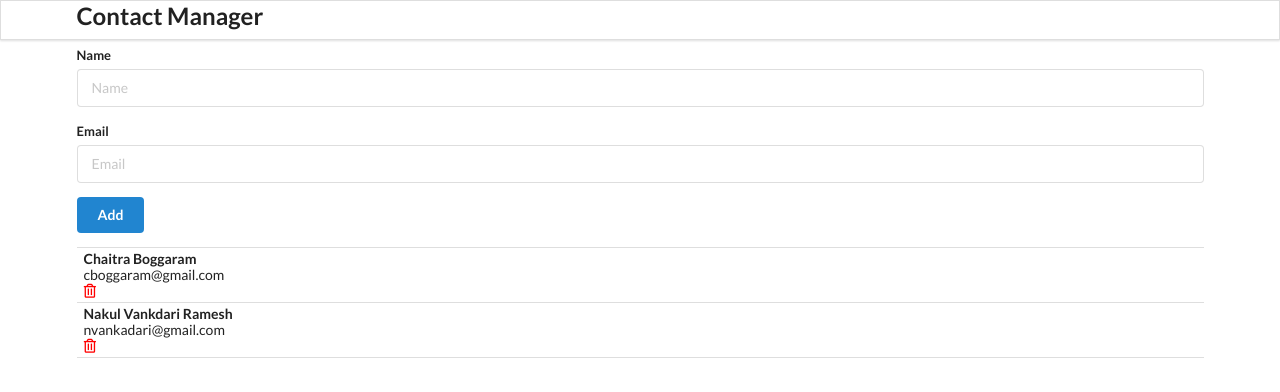
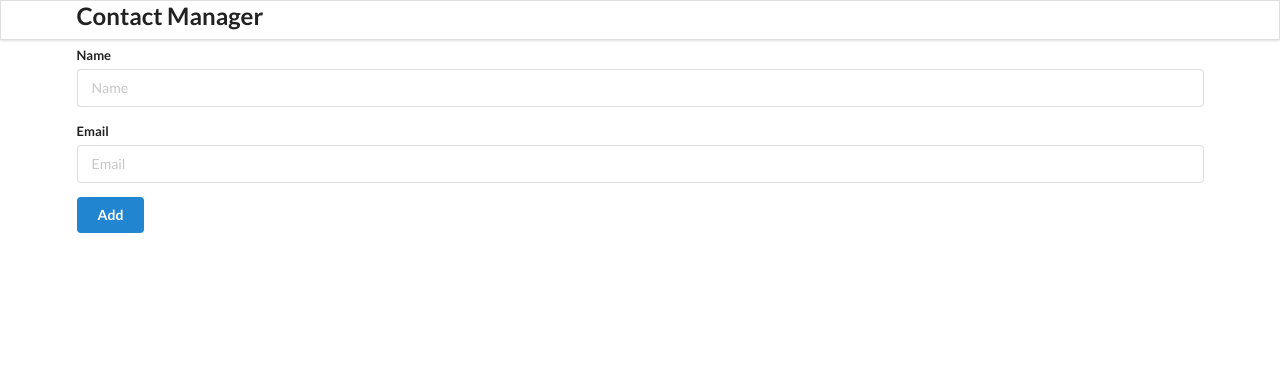
Before and after one commit to chaitraboggaram/ReactApp, a React (Create React App) app in the folder contact-app/: page / in a window 1280 px wide. Shown: the top 392 px of the page. Built offline with nearby package versions, Linux system fonts and the light colour scheme.

Commit message:
Adding contacts and displaying it, on pagr refresh clear the screen

```diff
--- a/contact-app/src/components/AddContact.js
+++ b/contact-app/src/components/AddContact.js
@@ -2,20 +2,36 @@
 
 // Creating a class in JavaScript and React.Component is our component
 class AddContact extends React.Component {
+    state = {
+        name: "",
+        email: "",
+    };
+
+        add = (e) => {
+            e.preventDefault();
+            if(this.state.name === "" || this.state.email === "") {
+                alert("All the fields are mandatory!");
+                return
+            }
+            this.props.addContactHandler(this.state)
+            this.setState({name:"", email:""});
+        }
+
+
     render() {
         // render function should always have a return statement
         return (
             <div className="ui main">
                 <h2>Add Contact</h2>
-                <form className="ui form">
+                <form className="ui form" onSubmit={this.add}>
                     {/* Below 2 input tages the two ways of using and closing the input tag, it can be used for any HTML tags as long as you don't have to write anything in the tag */}
                     <div className="field">
                         <label>Name</label>
-                        <input type="text" name="name" placeholder="Name"></input>
+                        <input type="text" name="name" placeholder="Name" value={this.state.name} onChange={(e) => this.setState({name: e.target.value})}></input>
                     </div>
                     <div className="field">
                         <label>Email</label>
-                        <input type="text" name="email" placeholder="Email" />
+                        <input type="text" name="email" placeholder="Email" value={this.state.email} onChange={(e) => this.setState({email: e.target.value})}/>
                     </div>
                     <button className="ui button blue">Add</button>
                 </form>
--- a/contact-app/src/components/App.js
+++ b/contact-app/src/components/App.js
@@ -1,4 +1,5 @@
-import React from 'react';
+// {useState} used to create react hook
+import React, {useState} from 'react';
 import './App.css';
 import Header from "./Header";
 import AddContact from "./AddContact";
@@ -6,19 +7,12 @@
 
 
 function App() {
-  //  How to render a list in react, below is how to create a list
-  const contacts = [
-    {
-      id: "1",
-      "name": "Chaitra Boggaram",
-      "email": "cboggaram@gmail.com",
-    },
-    {
-      id: "2",
-      "name": "Nakul Vankdari Ramesh",
-      "email": "nvankadari@gmail.com",
-    }
-  ]
+  const [contacts, setContacts] = useState([]);   // Initially the contacts list is going to be an empty array
+
+  const addContactHandler = (contact) => {
+    console.log(contact);
+    setContacts([...contacts, contact]);
+  }
   return (
 
     // The <div> tage looks like HTML but it is not HTML and it is JSX (Combination of JavaScript and HTML), as HTML code cannot be written in JavaScript file. This is working because we are importing React Library
@@ -26,7 +20,7 @@
 
       {/* Adding a / in the end of the starting header tag is auto close i.e no closing tag required if no information to be given in that tag*/}
       <Header />
-      <AddContact />
+      <AddContact addContactHandler={addContactHandler}/>    {/* Adding function as a props */}
       <ContactList contacts={contacts}/> {/* Passing the list and this can be accessed via props (add the props like this in ContactList.js file const ContactList = (props))*/}
 
     </div>
--- a/contact-app/src/components/ContactCard.js
+++ b/contact-app/src/components/ContactCard.js
@@ -1,4 +1,5 @@
 import React from "react";
+import user from "../images/user.png";
 
 const ContactCard = (props) => {
     // Instead of always typing props.contact.name we can directly use name
@@ -6,6 +7,7 @@
 
     return (
         <div className="item">
+            <img className="ui avatar image" src={user} alt="user"></img>
             <div className="content">
                 <div className="header">{name}</div>
                 <div>{email}</div>
```
Also changed, not shown: contact-app/src/images/user.png (added).
